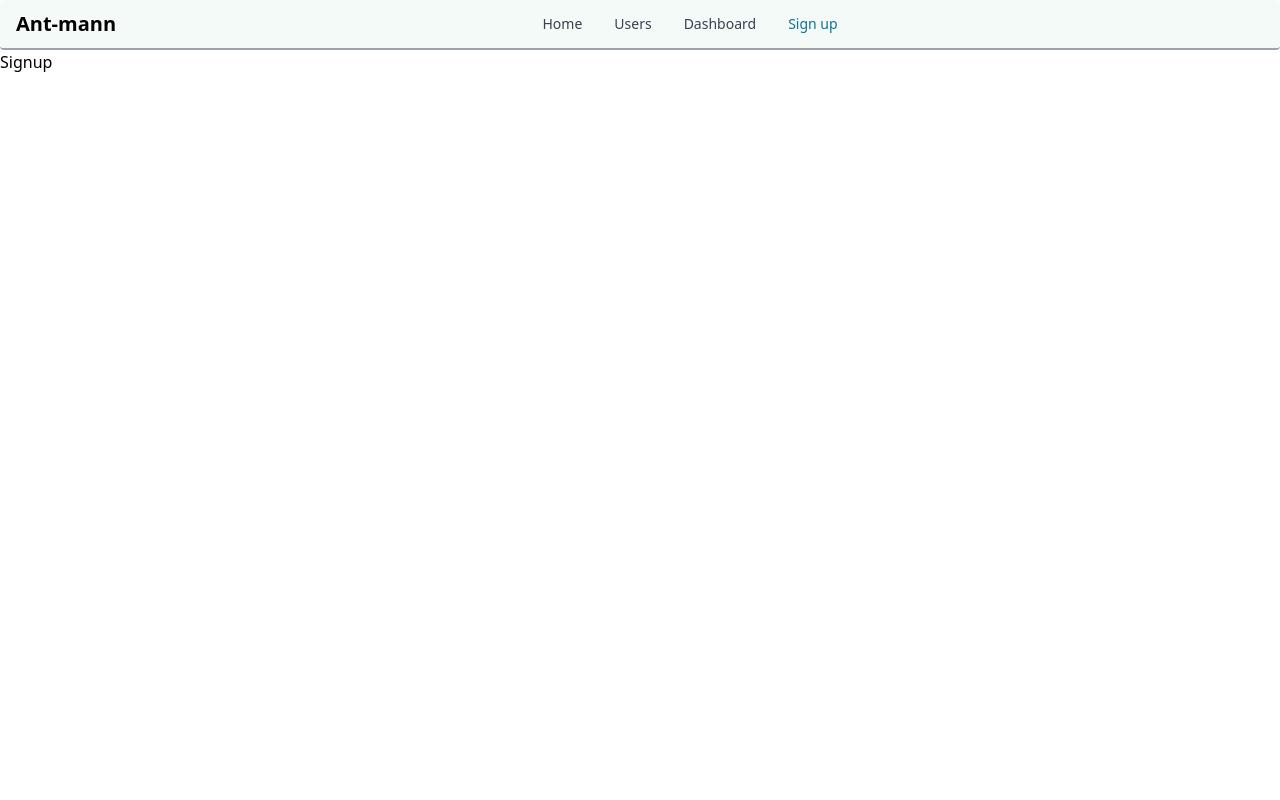
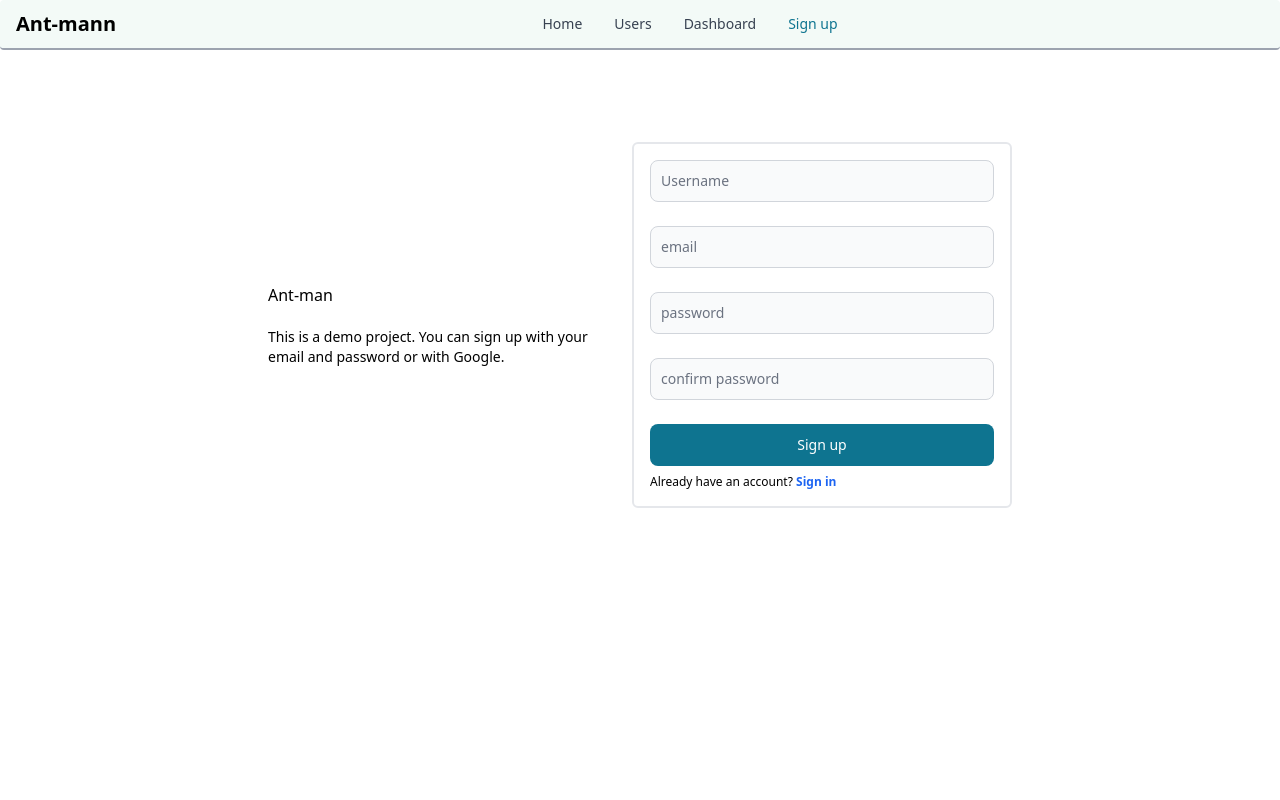
Before and after one commit to DLSiem/adminusers, a React (Vite) app in the folder useradmin/: page /signup in a window 1280 px wide. Shown: the top 800 px of the page. Built offline with nearby package versions, Linux system fonts and the light colour scheme.

Commit message:
Adding Signin page ui

```diff
--- a/useradmin/src/pages/Signup.jsx
+++ b/useradmin/src/pages/Signup.jsx
@@ -1,5 +1,61 @@
 import React from "react";
+import { Card, TextInput, Button } from "flowbite-react";
+import { Link } from "react-router-dom";
 
 export default function Signup() {
-  return <div className="min-h-screen">Signup</div>;
+  return (
+    <div className="min-h-screen mt-20">
+      <div className="flex p-3 max-w-3xl mx-auto flex-col md:flex-row md:items-center gap-5">
+        <div className="flex-1">
+          Ant-man
+          <p className="text-sm mt-5">
+            This is a demo project. You can sign up with your email and password
+            or with Google.
+          </p>
+        </div>
+        <div className="flex-1 rounded-md border-2 p-4">
+          <form action="" className="flex flex-col gap-4">
+            <div className="mb-2 block">
+              <TextInput
+                id="username"
+                type="text"
+                placeholder="Username"
+                required
+              />
+            </div>
+
+            <div className="mb-2 block">
+              <TextInput
+                id="email1"
+                type="email"
+                placeholder="email"
+                required
+              />
+            </div>
+            <div className="mb-2 block">
+              <TextInput type="password1" placeholder="password" />
+            </div>
+            <div className="mb-2 block">
+              <TextInput type="password2" placeholder="confirm password" />
+            </div>
+
+            <Button className="w-full" type="submit">
+              Sign up
+            </Button>
+          </form>
+          <div className="mt-2">
+            <p className="text-xs">
+              Already have an account?{" "}
+              <Link
+                className="text-blue-600 font-semibold hover:underline"
+                to="/signin"
+              >
+                Sign in
+              </Link>
+            </p>
+          </div>
+        </div>
+      </div>
+    </div>
+  );
 }
```
